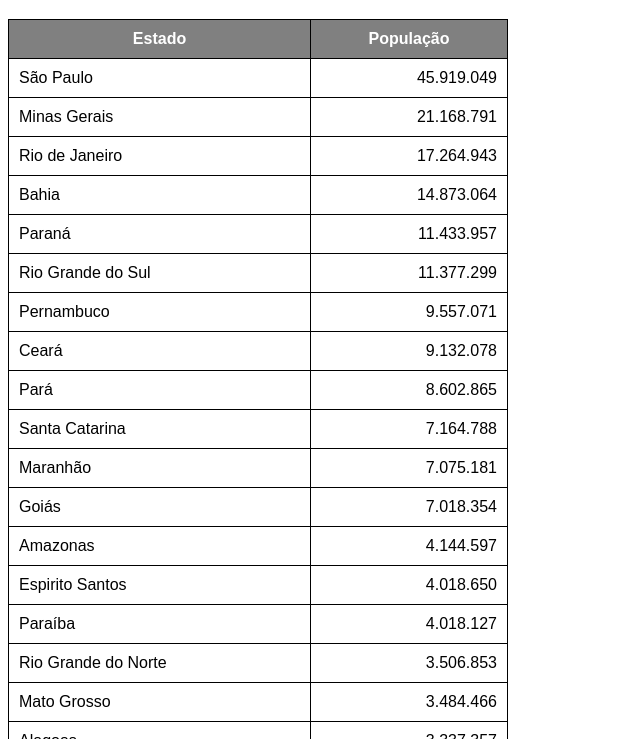
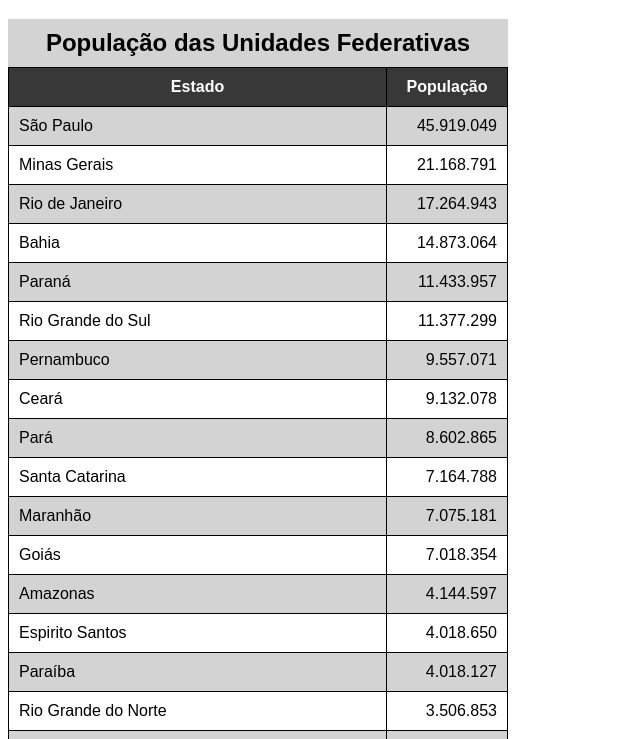
Before and after one commit to rafaelspenciere/html-css, a plain HTML site: page exercicios/ex023/tabela002.html in a window 1280 px wide. Shown: the part 61-800 px from the top of the page, without its empty margins (0-640 px from the left). Drawn offline with Linux system fonts and the light colour scheme.

Commit message:
fixando cabeçalho

```diff
--- a/exercicios/ex023/tabela002.html
+++ b/exercicios/ex023/tabela002.html
@@ -12,6 +12,7 @@
         table {
             width: 500px;
             border-collapse: collapse;
+            position: relative;
         }
 
         td, th {
@@ -19,13 +20,30 @@
             padding: 10px;
         }
 
+        caption {
+            font-size: 1.5em;
+            font-weight: bold;
+            padding: 10px;
+            background-color: lightgrey;
+        }
+
         thead, tfoot {
-            background-color: gray;
+            background-color: #383838;
             color: white;
+        }
+
+        thead > tr > th {
+            position: sticky;
+            top: -1px;
+            background-color: #383838;
         }
 
         td.num {
             text-align: right;
+        }
+
+        tbody > tr:nth-child(2n-1) {
+            background-color: lightgrey;
         }
     </style>
 </head>
@@ -34,6 +52,7 @@
     <!--
         ANATOMIA PARA TABELAS GRANDES
         TABELA
+            CAPTION
             THEAD
                 TR, TD, TH
             TBODY
@@ -42,10 +61,11 @@
                 TR, TD, TH
     -->
     <table>
+        <caption>População das Unidades Federativas</caption>
         <thead>
             <tr>
-                <th>Estado</th>
-                <th>População</th>
+                <th scope="col">Estado</th>
+                <th scope="col" style="width: 100px;">População</th>
             </tr>
         </thead>
         <tbody>
@@ -160,7 +180,7 @@
         </tbody>
         <tfoot>
             <tr>
-                <th>Total de Habitantes</th>
+                <th scope="row">Total de Habitantes</th>
                 <td class="num"><strong>210.147.125</strong></td>
             </tr>
         </tfoot>
```
